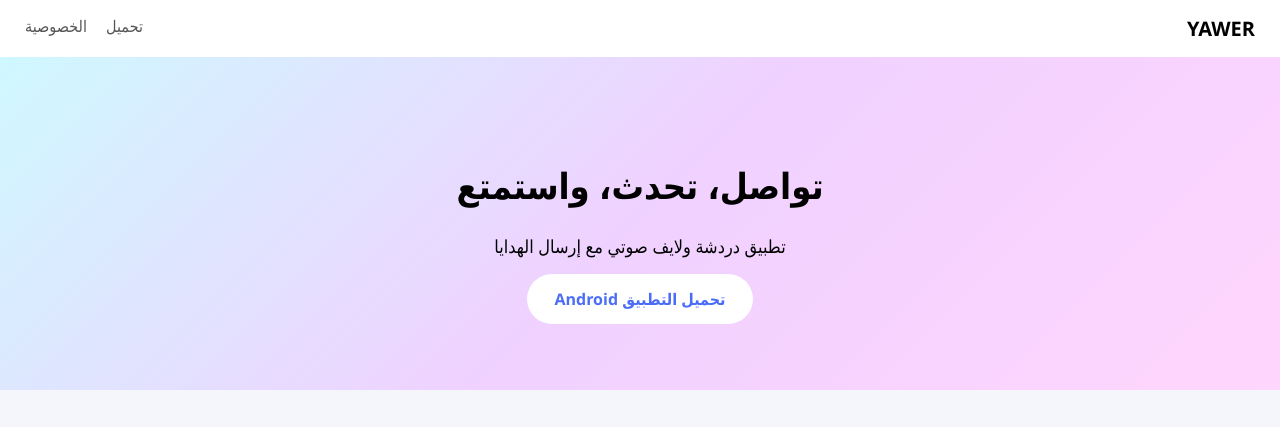
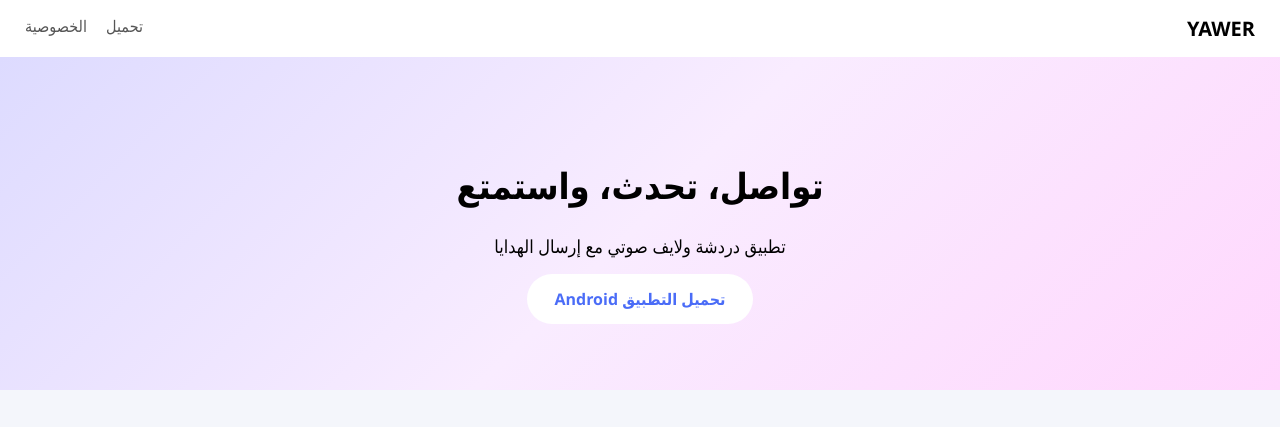
Before and after one commit to yawer-digital/yawer-live, a plain HTML site: page yawerlive/index.html in a window 1280 px wide. Shown: the top 427 px of the page. Drawn offline with Linux system fonts and the light colour scheme.

Commit message:
Update style.css

```diff
--- a/yawerlive/css/style.css
+++ b/yawerlive/css/style.css
@@ -35,7 +35,7 @@ body {
 .hero {
   text-align: center;
   padding: 80px 20px;
-  background: linear-gradient(135deg, #cff8ff,#f0d1ff, #ffd6fd);
+  background: linear-gradient(135deg, #dddbff,#f9ecff, #ffd7fd);
   color: rgb(0, 0, 0);
 }
 
@@ -130,4 +130,5 @@ footer {
 
 .screenshots-grid img:hover {
   transform: scale(1.05);
+
 }
```
